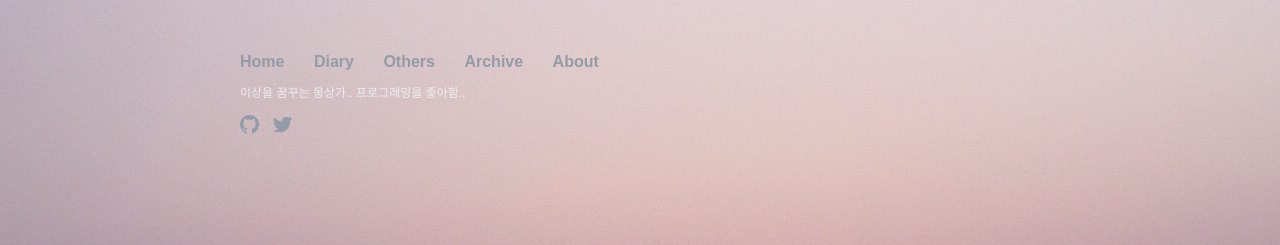
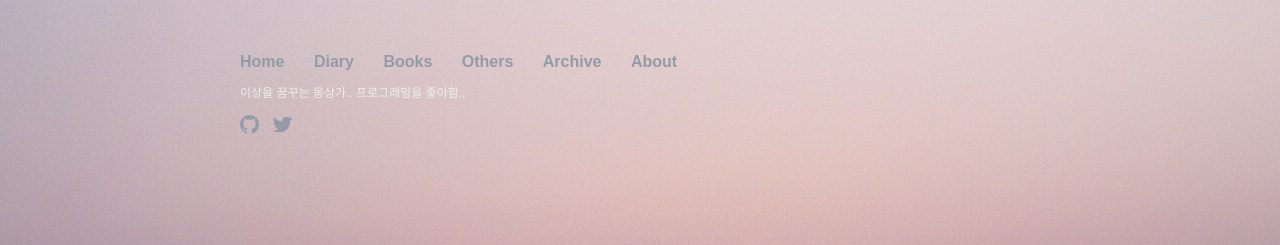
Before and after one commit to dveamer/dveamer.github.io, a Jekyll site: the page built from index.html, in a window 1280 px wide and 900 px high. Shown: the top 245 px of the window. Built offline with Jekyll 4.4.1, drawn with Linux system fonts in a browser that asks for light colours; comment, search, counter and statistics services are not loaded.

Commit message:
Books 카테고리 추가

```diff
--- a/_includes/header.html
+++ b/_includes/header.html
@@ -21,6 +21,17 @@
 			{% else %}
 				<li>
 					<a href="/diary.html">Diary</a>
+				</li>
+			{% endif %}
+			{% if page.path == "book.html" %}
+			<span class="title">
+				<li>
+					<a href="/book.html">Books</a>
+				</li>
+			</span>
+			{% else %}
+				<li>
+					<a href="/book.html">Books</a>
 				</li>
 			{% endif %}
 			{% if page.path == "category.html" %}
```
